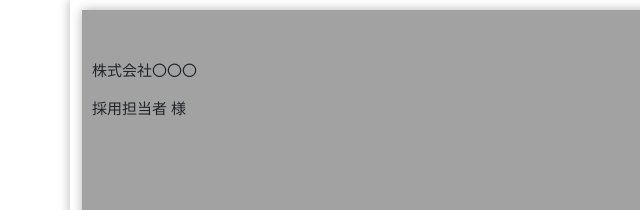
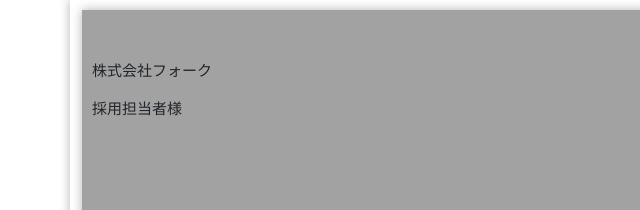
Before and after one commit to okimasu/skillGit, a plain HTML site: page Portfolio.html in a window 1280 px wide. Shown: the top 210 px of the page, 0-640 px from the left. Drawn offline with nearby package versions, Linux system fonts and the light colour scheme.

Commit message:
Update Portfolio.html

```diff
--- a/Portfolio.html
+++ b/Portfolio.html
@@ -13,8 +13,8 @@
     <body class="container">
         <header>
             <p align="right">2023年4月26日</p>
-            <p align="left">株式会社〇〇〇</p>
-            <p align="left">採用担当者 様</p>
+            <p align="left">株式会社フォーク</p>
+            <p align="left">採用担当者様</p>
             <p align="right">大原簿記情報ビジネス医療専門学校松本校</p>
             <p align="right">システム開発コース　沖増 彦</p>
             <h1>スキルシート</h1>
```
